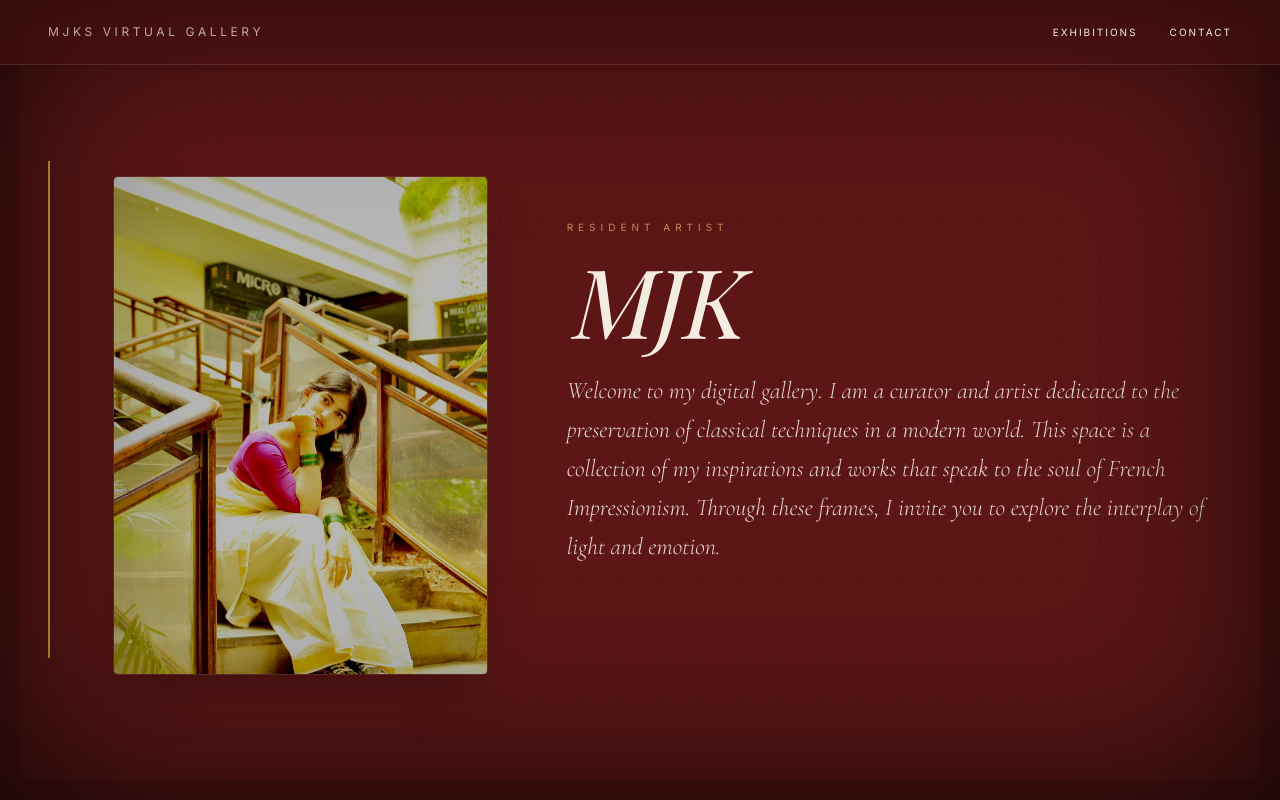
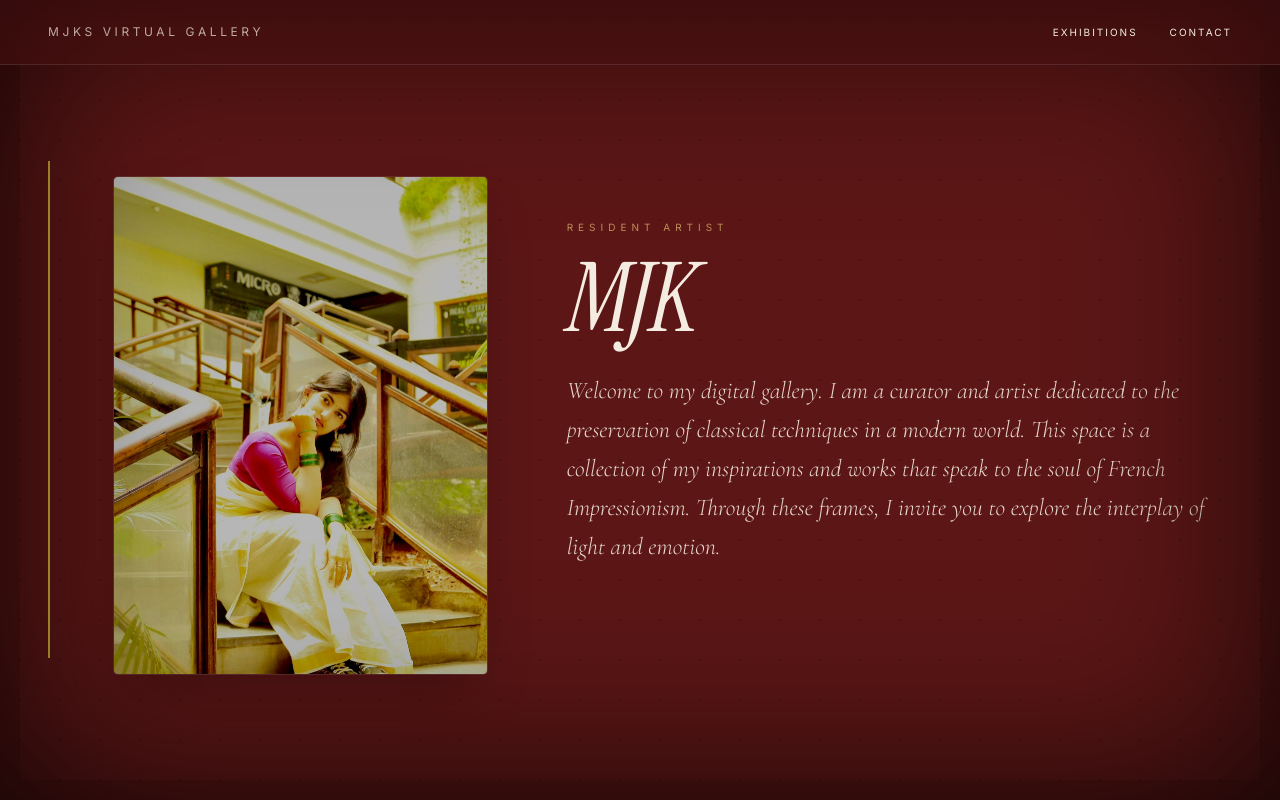
Before and after one commit to ShenzTera/mjks-art-gallery, a React (Vite) app: page / in a window 1280 px wide. Shown: the top 800 px of the page. Built offline with nearby package versions, Linux system fonts and the light colour scheme; a web font is replaced by a local one.

Commit message:
Change font class from 'font-display' to 'font-instrument'

```diff
--- a/src/App.tsx
+++ b/src/App.tsx
@@ -116,8 +116,8 @@ export default function App() {
           {/* Bio Text */}
           <div className="flex-1 text-left">
             <span className="text-[10px] tracking-[0.5em] uppercase text-[#e6c278] block mb-4 font-sans opacity-70">RESIDENT ARTIST</span>
-            <h1 className="text-6xl md:text-8xl font-display italic mb-6 tracking-tight text-[#f4ece1]">
-              MJK
+            <h1 className="text-6xl md:text-8xl font-instrument italic mb-6 tracking-tight text-[#f4ece1]">
+            MJK
             </h1>
 
             <div className="max-w-2xl">
```
